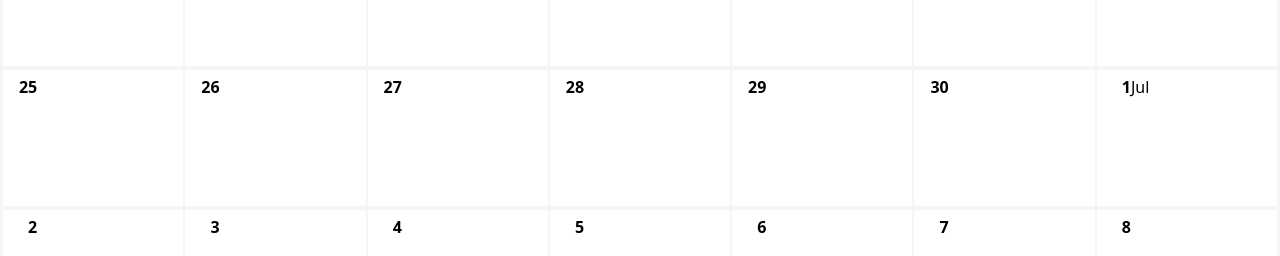
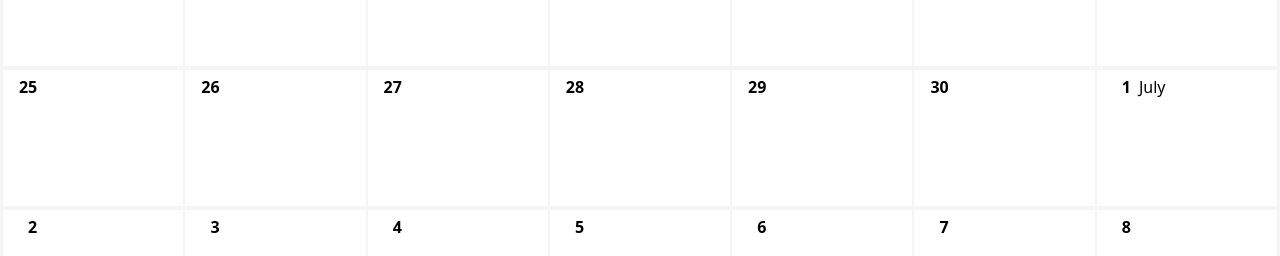
Before and after one commit to Lesik/infinite-calendar, a React (Vite) app: page / in a window 1280 px wide. Shown: the part 476-732 px from the top of the page. Built offline with nearby package versions, Linux system fonts and the light colour scheme.

Commit message:
Split into more components

```diff
--- a/src/components/Week.tsx
+++ b/src/components/Week.tsx
@@ -1,14 +1,6 @@
-import {
-  addDays,
-  addWeeks,
-  format,
-  isFirstDayOfMonth,
-  isThisMonth,
-  isToday,
-  isWeekend,
-  startOfWeek,
-} from "date-fns";
+import { addDays, addWeeks, startOfWeek } from "date-fns";
 import { epoch } from "../index";
+import { Day } from "./day/Day";
 
 export const Week = ({
   weekIndexSinceEpoch,
@@ -27,38 +19,3 @@ export const Week = ({
     </div>
   );
 };
-
-const DayNumber = ({
-  number,
-  highlight,
-}: {
-  number: string;
-  highlight: boolean;
-}) => (
-  <div
-    className={`inline-flex justify-right justify-center rounded-full h-[3cap] w-[3cap] leading-[3cap] font-bold ${
-      highlight ? `bg-red text-white` : ``
-    }`}
-  >
-    {number}
-  </div>
-);
-
-export const Day = ({ date }: { date: Date }) => {
-  const today = isToday(date);
-  const firstOfMonth = isFirstDayOfMonth(date);
-  const currentMonth = isThisMonth(date);
-  const weekend = isWeekend(date);
-  return (
-    <span
-      className={`flex flex-col bg-white @dark:bg-neutral-800 ${
-        currentMonth ? "" : ""
-      } ${weekend ? "@dark:bg-zinc-800" : ""}`}
-    >
-      <div>
-        <DayNumber number={format(date, "d")} highlight={today} />
-        {firstOfMonth && format(date, "LLL")}
-      </div>
-    </span>
-  );
-};
--- /dev/null
+++ b/src/components/day/Day.tsx
@@ -0,0 +1,27 @@
+import {
+  format,
+  isFirstDayOfMonth,
+  isThisMonth,
+  isToday,
+  isWeekend,
+} from "date-fns";
+import { DayNumber } from "./DayNumber";
+
+export const Day = ({ date }: { date: Date }) => {
+  const today = isToday(date);
+  const firstOfMonth = isFirstDayOfMonth(date);
+  const currentMonth = isThisMonth(date);
+  const weekend = isWeekend(date);
+  return (
+    <span
+      className={`flex flex-col bg-white @dark:bg-neutral-800 ${
+        currentMonth ? "" : ""
+      } ${weekend ? "@dark:bg-zinc-800" : ""}`}
+    >
+      <div className="flex flex-row gap-2 items-center">
+        <DayNumber number={format(date, "d")} highlight={today} />
+        {firstOfMonth && format(date, "LLLL")}
+      </div>
+    </span>
+  );
+};
--- /dev/null
+++ b/src/components/day/DayNumber.tsx
@@ -0,0 +1,15 @@
+export const DayNumber = ({
+  number,
+  highlight,
+}: {
+  number: string;
+  highlight: boolean;
+}) => (
+  <div
+    className={`inline-flex justify-right justify-center rounded-full h-[3cap] w-[3cap] leading-[3cap] font-bold ${
+      highlight ? `bg-red text-white` : ``
+    }`}
+  >
+    {number}
+  </div>
+);
```
